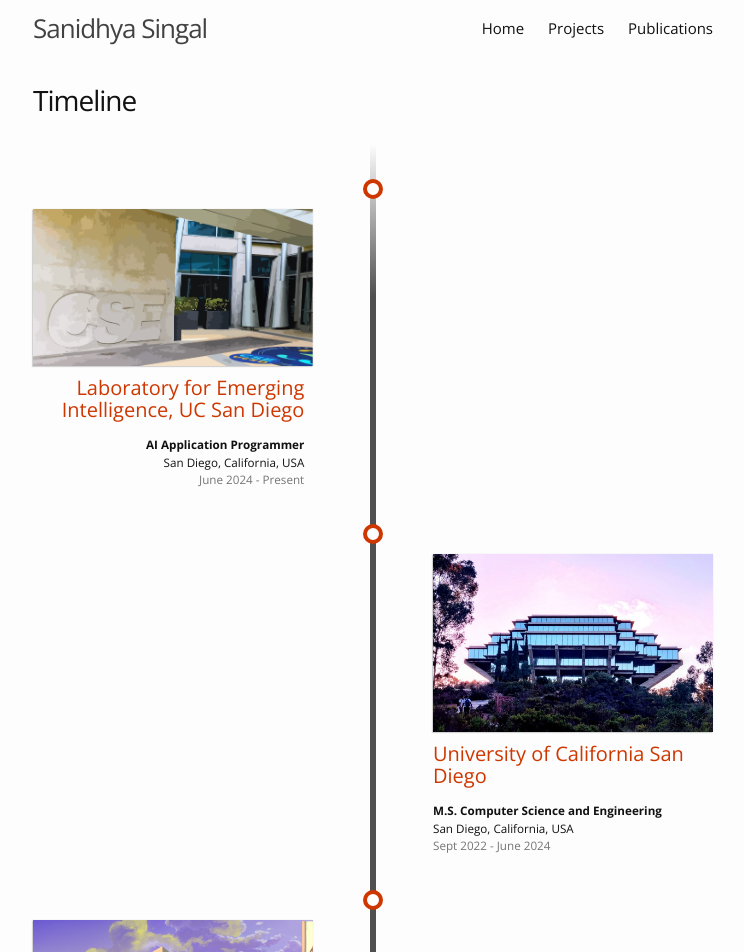
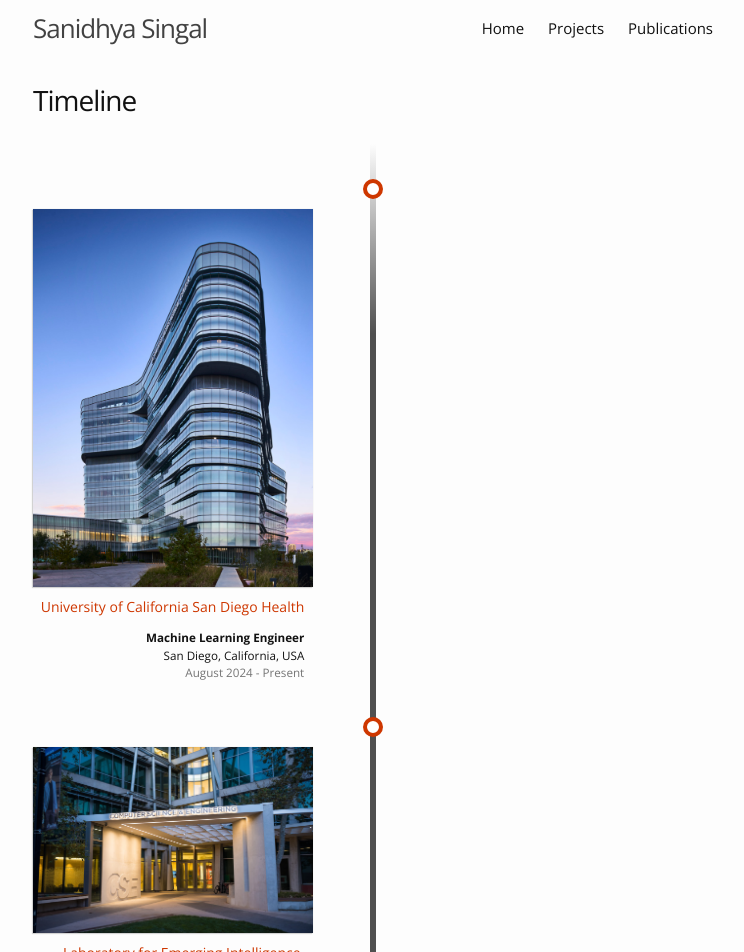
Before and after one commit to sayhitosandy/sayhitosandy.github.io, a Jekyll site: the page built from _posts/1997-08-28-timeline.md, in a window 1280 px wide and 1400 px high. Shown: the top 952 px of the window, without its empty margins (267-1011 px from the left). Built offline with Jekyll 4.4.1, drawn with Linux system fonts in a browser that asks for light colours; nearby versions of some CDN libraries; a style sheet for code colours, icons or effects is not loaded; some of the changed text lies outside the part shown.

Commit message:
Add new job role

```diff
--- a/_data/about.yml
+++ b/_data/about.yml
@@ -13,6 +13,6 @@
     Retrieval</em> and <em>Recommender Systems</em>. I firmly believe that research outcomes should be equitable to all
     sections of society, and intend to contribute to the same using novel artificial intelligence-based solutions.
 current_organization:
-  name: Laboratory for Emerging Intelligence, UC San Diego
-  position: AI Application Programmer
-  url: https://lei.ucsd.edu/
+  name: UC San Diego Health
+  position: Machine Learning Engineer
+  url: https://health.ucsd.edu/
--- a/_data/experience.yml
+++ b/_data/experience.yml
@@ -1,11 +1,19 @@
 experiences:
-  - place: Laboratory for Emerging Intelligence, UC San Diego
+  - place: University of California San Diego Health
     location: San Diego, California, USA
-    time: June 2024 - Present
+    time: August 2024 - Present
+    title: Machine Learning Engineer
+    category: work
+    website: https://www.rgabriel.ai/
+    image: /resources/img/jacobs_ucsdh.jpg
+
+  - place: Laboratory for Emerging Intelligence, University of California San Diego
+    location: San Diego, California, USA
+    time: June 2024 - August 2024
     title: AI Application Programmer
     category: work
     website: https://lei.ucsd.edu/
-    image: /resources/img/cse_ucsd.png
+    image: /resources/img/cse.jpg
 
   - place: University of California San Diego
     location: San Diego, California, USA
@@ -23,7 +31,7 @@
     website: https://www.linkedin.com/company/airtel-digital/
     image: /resources/img/adl.jpg
 
-  - place: Graphics Research Group, IIIT Delhi
+  - place: Graphics Research Group, Indraprastha Institute of Information Technology Delhi
     location: New Delhi, Delhi, India
     time: Dec 2017 – July 2018
     title: Undergraduate Researcher
--- a/_posts/1997-08-28-timeline.md
+++ b/_posts/1997-08-28-timeline.md
@@ -12,7 +12,7 @@
         {% endif %}
                 <img class="org-image" src="{{ exp.image }}" alt="{{ exp.place }} Image">
                 <div class="desc">
-                    <h4><a href="{{ exp.website }}" target="_blank" title="Open website">{{ exp.place }}</a></h4>
+                    <h5><a href="{{ exp.website }}" target="_blank" title="Open website">{{ exp.place }}</a></h5>
                     <p>
                         <strong>{{ exp.title }}</strong><br/>
                         {{ exp.location }}<br/>
```
Also changed, not shown: resources/img/cse.jpg (added), resources/img/jacobs_ucsdh.jpg (added), 1 other file.
